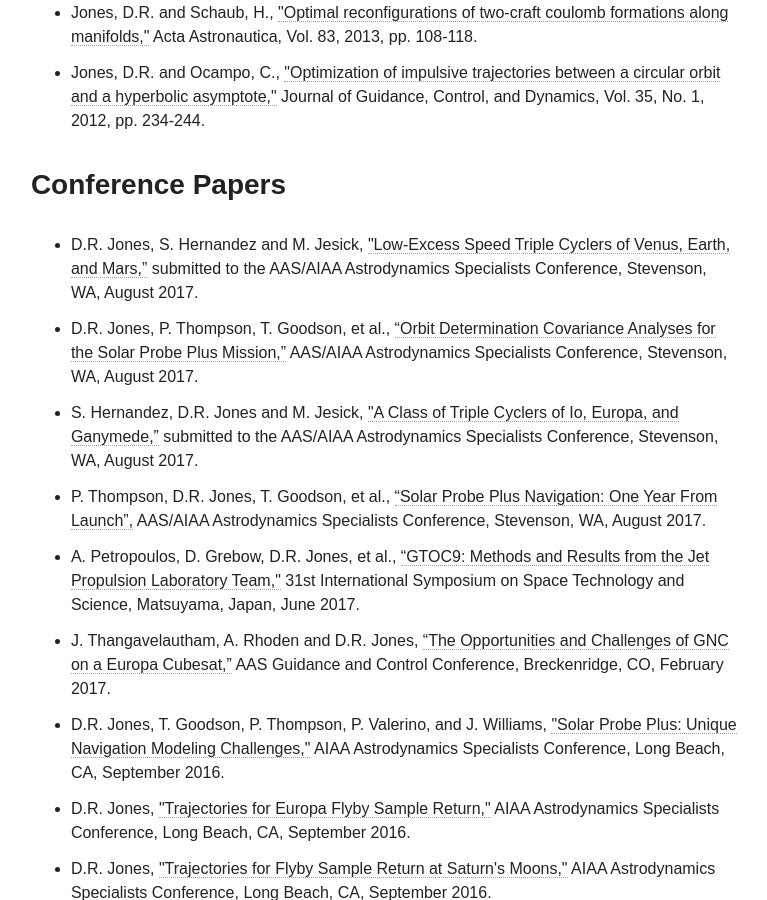
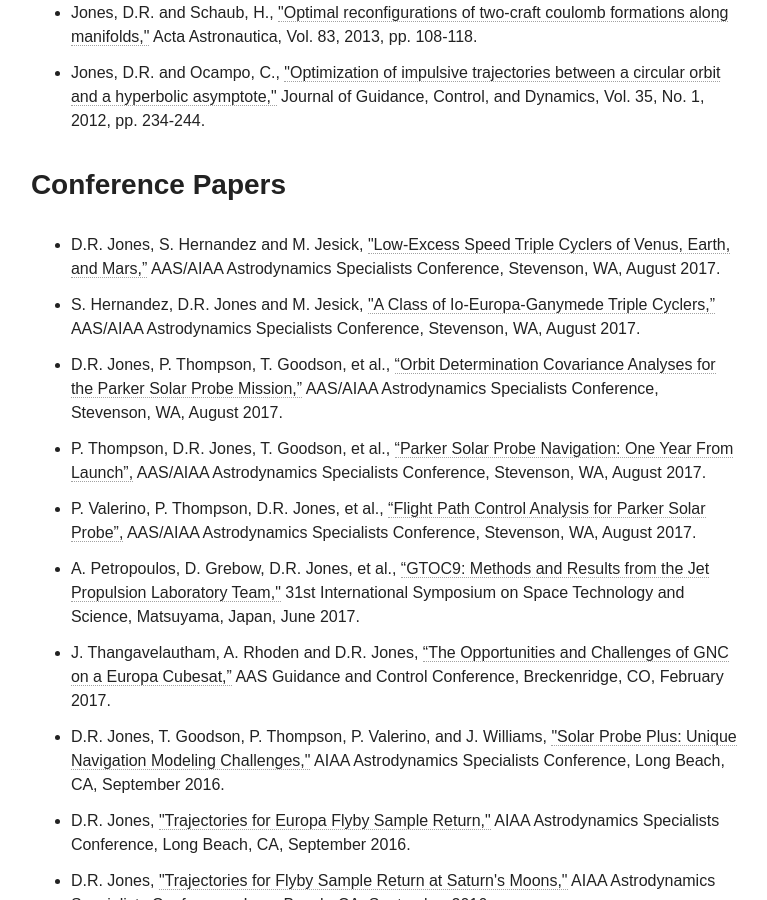
Before and after one commit to drewryanjones/drewryanjones.github.io, a Jekyll site: the page built from research/index.html, in a window 1280 px wide and 900 px high, scrolled down 1611 px. Shown: the whole window, without its empty margins (255-1022 px from the left). Built offline with Jekyll 4.4.1, drawn with Linux system fonts in a browser that asks for light colours; nearby versions of some CDN libraries.

Commit message:
Update publications

```diff
--- a/research/index.html
+++ b/research/index.html
@@ -67,23 +67,33 @@
     <h3>Conference Papers</h3>
     <ul class="research">
         <li>D.R. Jones, S. Hernandez and M. Jesick,
-        <a>"Low-Excess Speed Triple Cyclers of Venus, Earth, and Mars,”</a>
-        submitted to the AAS/AIAA Astrodynamics Specialists Conference, Stevenson, WA, August 2017.</li>
-
-        <li>D.R. Jones, P. Thompson, T. Goodson, et al.,
-        <a>“Orbit Determination Covariance Analyses for the Solar Probe Plus Mission,”</a>
+        <a href="/assets/conf_paper_2017_no2.pdf" download>
+        "Low-Excess Speed Triple Cyclers of Venus, Earth, and Mars,”</a>
         AAS/AIAA Astrodynamics Specialists Conference, Stevenson, WA, August 2017.</li>
 
         <li>S. Hernandez, D.R. Jones and M. Jesick,
-        <a>"A Class of Triple Cyclers of Io, Europa, and Ganymede,”</a>
-        submitted to the AAS/AIAA Astrodynamics Specialists Conference, Stevenson, WA, August 2017.</li>
+        <a href="/assets/conf_paper_2017_no3.pdf" download>
+        <a>"A Class of Io-Europa-Ganymede Triple Cyclers,”</a>
+        AAS/AIAA Astrodynamics Specialists Conference, Stevenson, WA, August 2017.</li>
+
+        <li>D.R. Jones, P. Thompson, T. Goodson, et al.,
+        <a href="/assets/conf_paper_2017_no6.pdf" download>
+        “Orbit Determination Covariance Analyses for the Parker Solar Probe Mission,”</a>
+        AAS/AIAA Astrodynamics Specialists Conference, Stevenson, WA, August 2017.</li>
 
         <li>P. Thompson, D.R. Jones, T. Goodson, et al.,
-        <a>“Solar Probe Plus Navigation: One Year From Launch”,</a>
+        <a href="/assets/conf_paper_2017_no4.pdf" download>
+        “Parker Solar Probe Navigation: One Year From Launch”,</a>
+        AAS/AIAA Astrodynamics Specialists Conference, Stevenson, WA, August 2017.</li>
+
+        <li>P. Valerino, P. Thompson, D.R. Jones, et al.,
+        <a href="/assets/conf_paper_2017_no5.pdf" download>
+        “Flight Path Control Analysis for Parker Solar Probe”,</a>
         AAS/AIAA Astrodynamics Specialists Conference, Stevenson, WA, August 2017.</li>
 
         <li>A. Petropoulos, D. Grebow, D.R. Jones, et al.,
-        <a>“GTOC9: Methods and Results from the Jet Propulsion Laboratory Team,"</a>
+        <a href="/assets/conf_paper_2017_no1b.pdf" download>
+        “GTOC9: Methods and Results from the Jet Propulsion Laboratory Team,"</a>
         31st International Symposium on Space Technology and Science,
         Matsuyama, Japan, June 2017.</li>
 
```
Also changed, not shown: Gemfile.lock, 7 other files.
